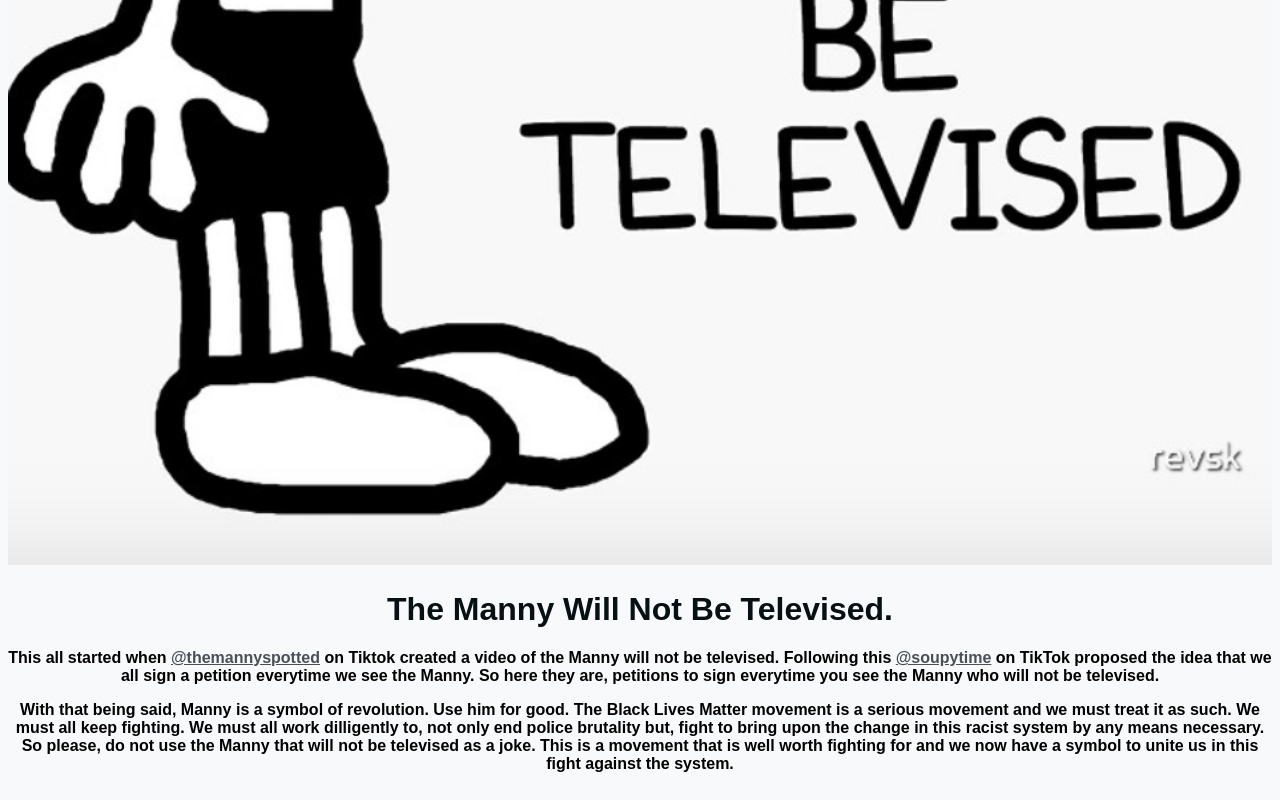
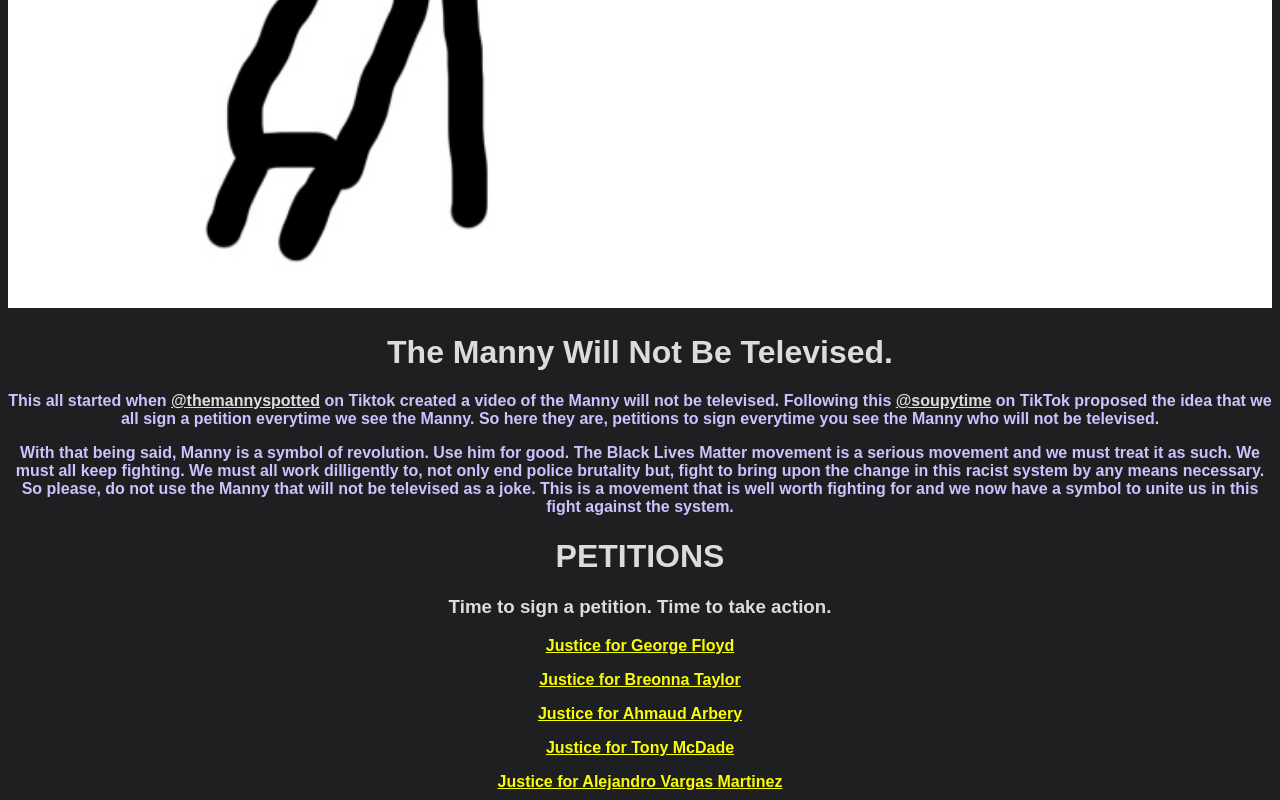
Before and after one commit to shalinibasu/themannywillnotbetelevised, a plain HTML site: page index.html in a window 1280 px wide. Shown: the part 1135-1935 px from the top of the page. Drawn offline with Linux system fonts and the light colour scheme.

Commit message:
Third commit

```diff
--- a/index.css
+++ b/index.css
@@ -1,6 +1,6 @@
 
 body {
-  color: #071013;
+  color: #DCDCDD;
 
   font-family: freight-sans-pro, sans-serif;
   font-style: normal;
@@ -11,21 +11,33 @@ body {
   font-style: normal;
   font-weight: 700; */
   /* background-color: #edf2f4; */
-  background-color: #4A6670;
+  background-color: #1D1F20;
   text-align: center;
 }
 
+#heading{
+  color: #FAFF00;
+}
 
 p{
-  color: #010400;
+  color:#CDC1FF;
+  /* color: #A2999E; */
 }
 
 a {
   /* color: #495057; */
-color: #668F80;
+color: #FAFF00;
 }
 
 a:hover{
   /* color: #adb5bd; */
   color:#CDC1FF;
 }
+
+a.tiktok{
+  color: #DCDCDD;
+}
+
+a.tiktok:hover{
+  color: #FAFF00;
+}
--- a/index.html
+++ b/index.html
@@ -2,11 +2,11 @@
 <html>
 <head>
   <meta name="viewport" content="width=device-width, initial-scale=1.0">
-  <link rel="stylesheet" href="manny.css">
+  <link rel="stylesheet" href="index.css">
 </head>
 <body>
-  <img src= "manny.photos/manny-vibes.jpeg" style= "width: 100%;">
-  <h1>The Manny Will Not Be Televised.</h1>
+  <img src= "manny.photos/Manny.JPG" style= "width: 100%;">
+  <h1 class = "heading">The Manny Will Not Be Televised.</h1>
   <p>This all started when <a class="tiktok" href="https://www.tiktok.com/@themannyspotted/video/6836080545395428613?u_code=d5532i19ble8l0&preview_pb=0&language=en&_d=ckce047ia742mg&share_item_id=6836080545395428613&timestamp=1593278157&utm_campaign=client_share&app=musically&utm_medium=ios&user_id=6666939172374446085&tt_from=copy&utm_source=copy&source=h5_m">@themannyspotted</a> on Tiktok created a video of the Manny will not be televised. Following this <a class= "tiktok" href="https://www.tiktok.com/@soupytime/video/6841239174465490182?u_code=d5532i19ble8l0&preview_pb=0&language=en&_d=ckce047ia742mg&share_item_id=6841239174465490182&timestamp=1593278517&utm_campaign=client_share&app=musically&utm_medium=ios&user_id=6666939172374446085&tt_from=copy&utm_source=copy&source=h5_m">@soupytime</a> on TikTok proposed the idea that we all sign a petition everytime we see the Manny. So here they are, petitions to sign everytime you see the Manny who will not be televised.
   </p>
   <p>With that being said, Manny is a symbol of revolution. Use him for good. The Black Lives Matter movement is a serious movement and we must treat it as such. We must all keep fighting. We must all work dilligently to, not only end police brutality but, fight to bring upon the change in this racist system by any means necessary. So please, do not use the Manny that will not be televised as a joke. This is a movement that is well worth fighting for and we now have a symbol to unite us in this fight against the system.</p>
```
Also changed, not shown: manny.photos/Manny.jpg (added).
